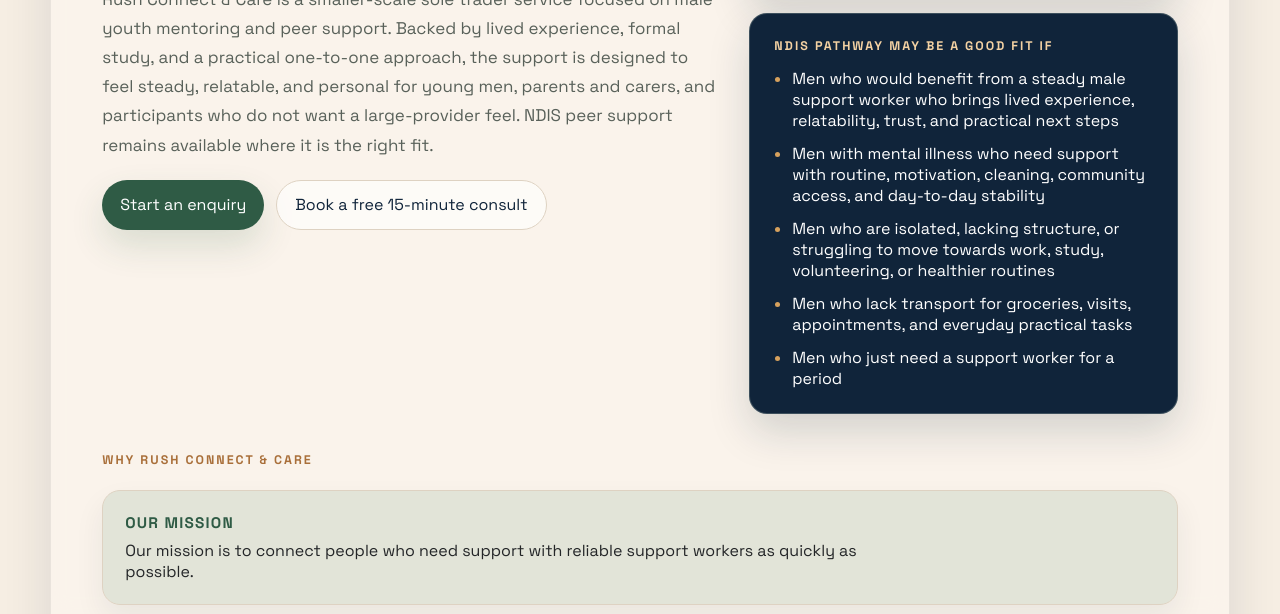
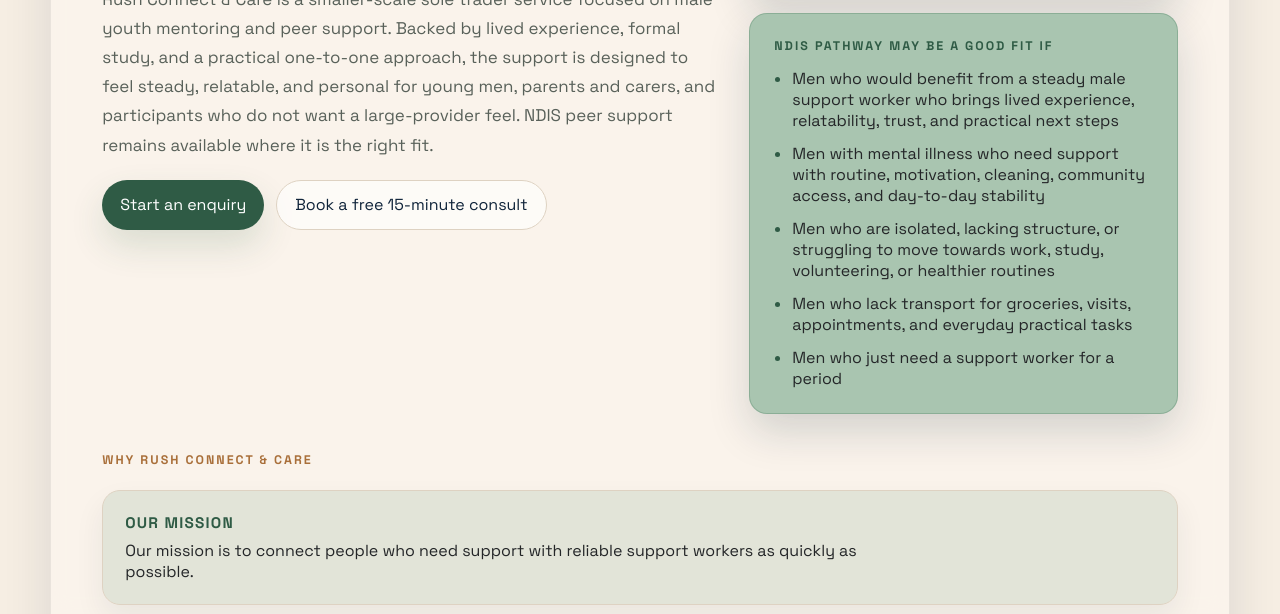
Before and after one commit to rrushhiee/rush-connect-and-care, a website: page index.html in a window 1280 px wide. Shown: the part 740-1354 px from the top of the page. Drawn offline with Linux system fonts and the light colour scheme.

Commit message:
Lighten homepage bullet panels

```diff
--- a/index.html
+++ b/index.html
@@ -115,7 +115,7 @@
   }
   </script>
 </head>
-<body>
+<body class="home-page">
   <div class="page-shell">
     <header class="site-header">
       <div class="brand-lockup">
--- a/styles.css
+++ b/styles.css
@@ -496,6 +496,26 @@ body::after {
 .hero-panel-secondary {
   background: var(--navy);
   border-color: rgba(200, 216, 199, 0.24);
+}
+
+.home-page .hero-panel {
+  background: #cfe0d1;
+  border-color: rgba(79, 128, 100, 0.28);
+  color: var(--ink);
+}
+
+.home-page .hero-panel-secondary {
+  background: #a9c5b0;
+  border-color: rgba(79, 128, 100, 0.34);
+  color: var(--ink);
+}
+
+.home-page .hero-panel .card-label {
+  color: var(--teal-deep);
+}
+
+.home-page .hero-panel .hero-list li::marker {
+  color: var(--teal-deep);
 }
 
 .hero-list {
```
Also changed, not shown: styles.min.css.
